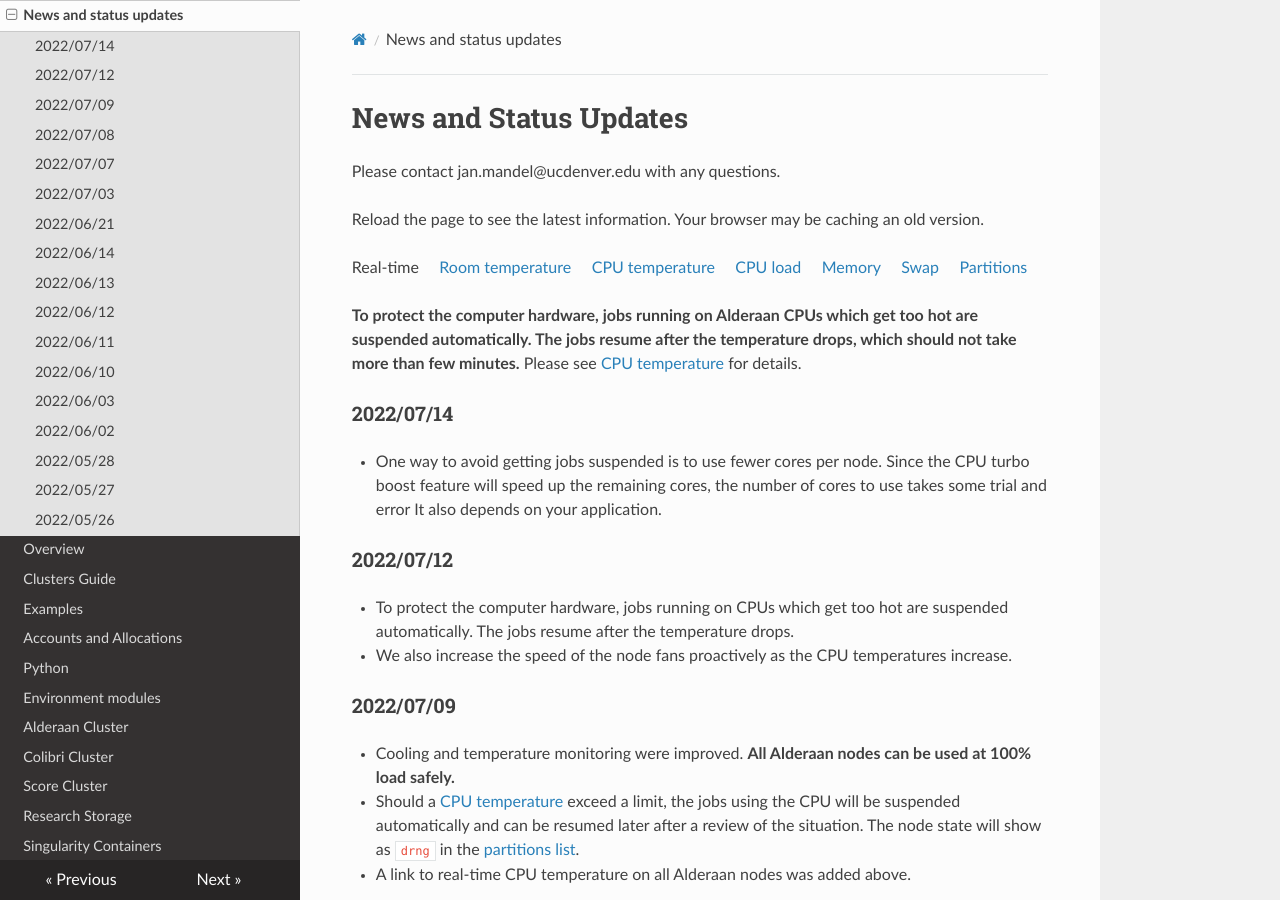
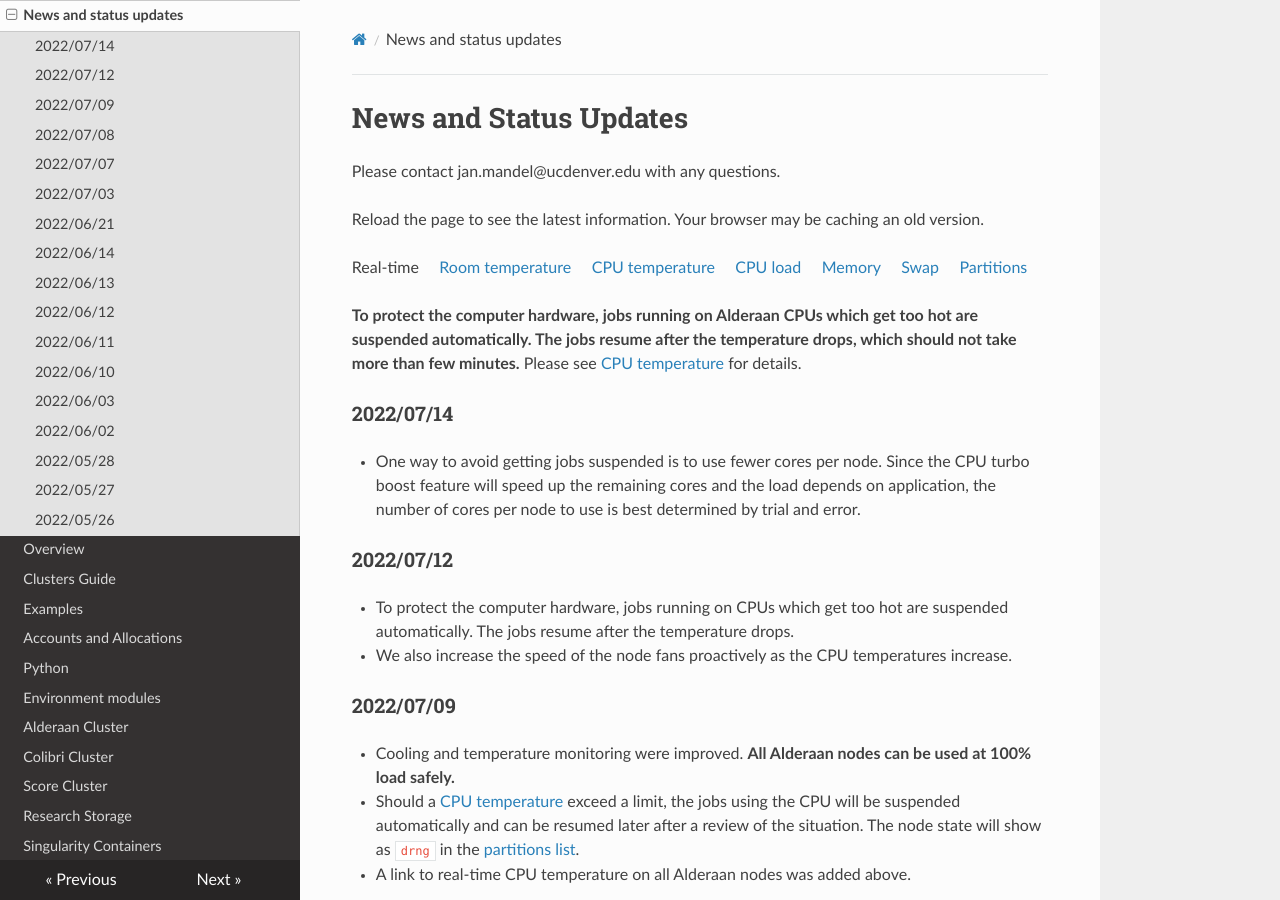
Before and after one commit to ccmucdenver/ccm-docs, an MkDocs documentation site: the page built from docs/updates.md, in a window 1280 px wide and 900 px high. Built offline with MkDocs 1.6.1, drawn with Linux system fonts in a browser that asks for light colours; nearby versions of some CDN libraries.

Commit message:
temp mgmt

```diff
--- a/docs/updates.md
+++ b/docs/updates.md
@@ -14,8 +14,9 @@ Please see [CPU temperature](https://demo.openwfm.org/web/alderaan/cpu_temp.txt)
 
 ### 2022/07/14
 
-* One way to avoid getting jobs suspended is to use fewer cores per node. Since the CPU turbo boost feature  will speed up the remaining cores, the number of
-cores to use takes some trial and error It also depends on your application.
+* One way to avoid getting jobs suspended is to use fewer cores per node. Since the CPU turbo
+boost feature will speed up the remaining cores and the load depends on application,
+the number of cores per node to use is best determined by trial and error.
 
 ### 2022/07/12
 
```
